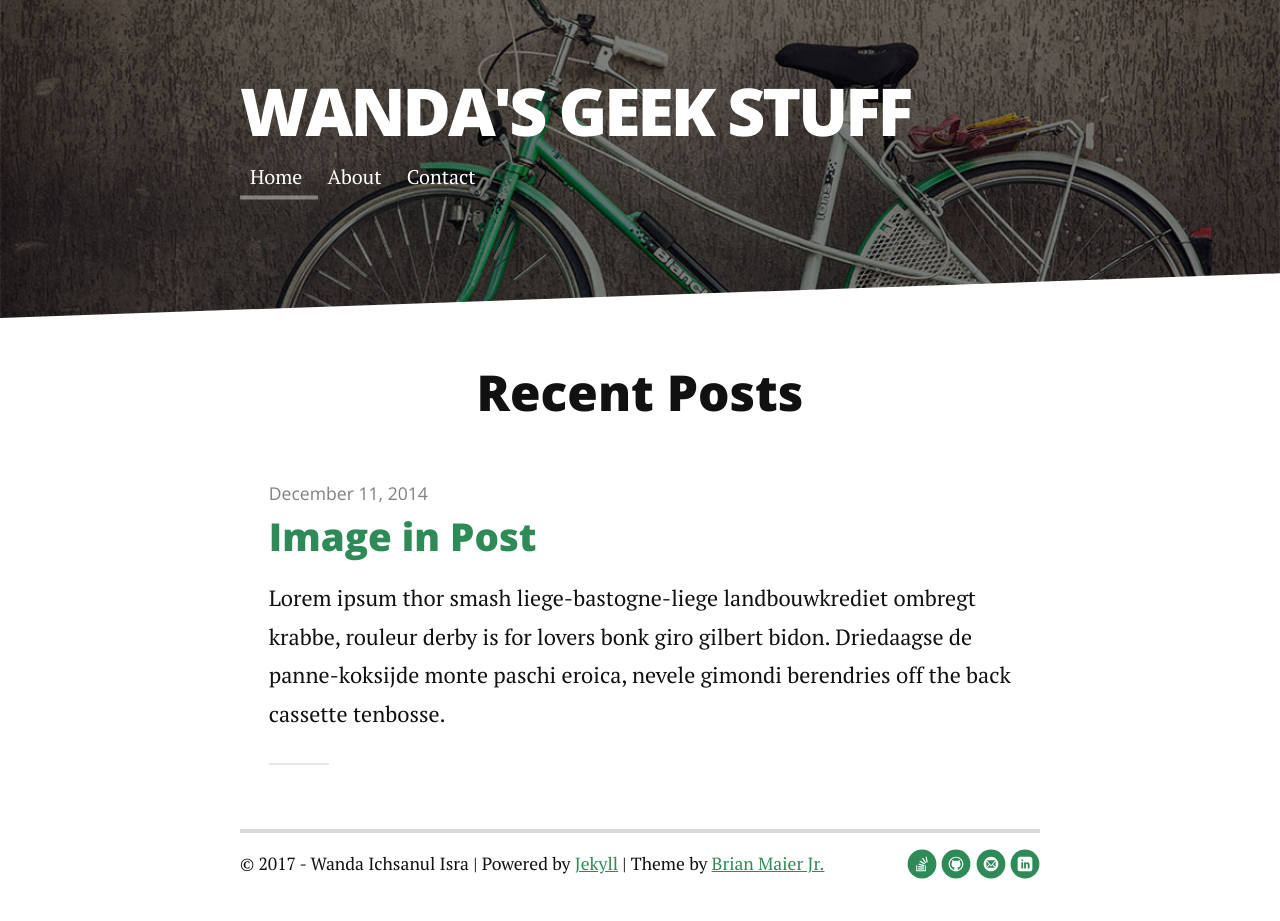
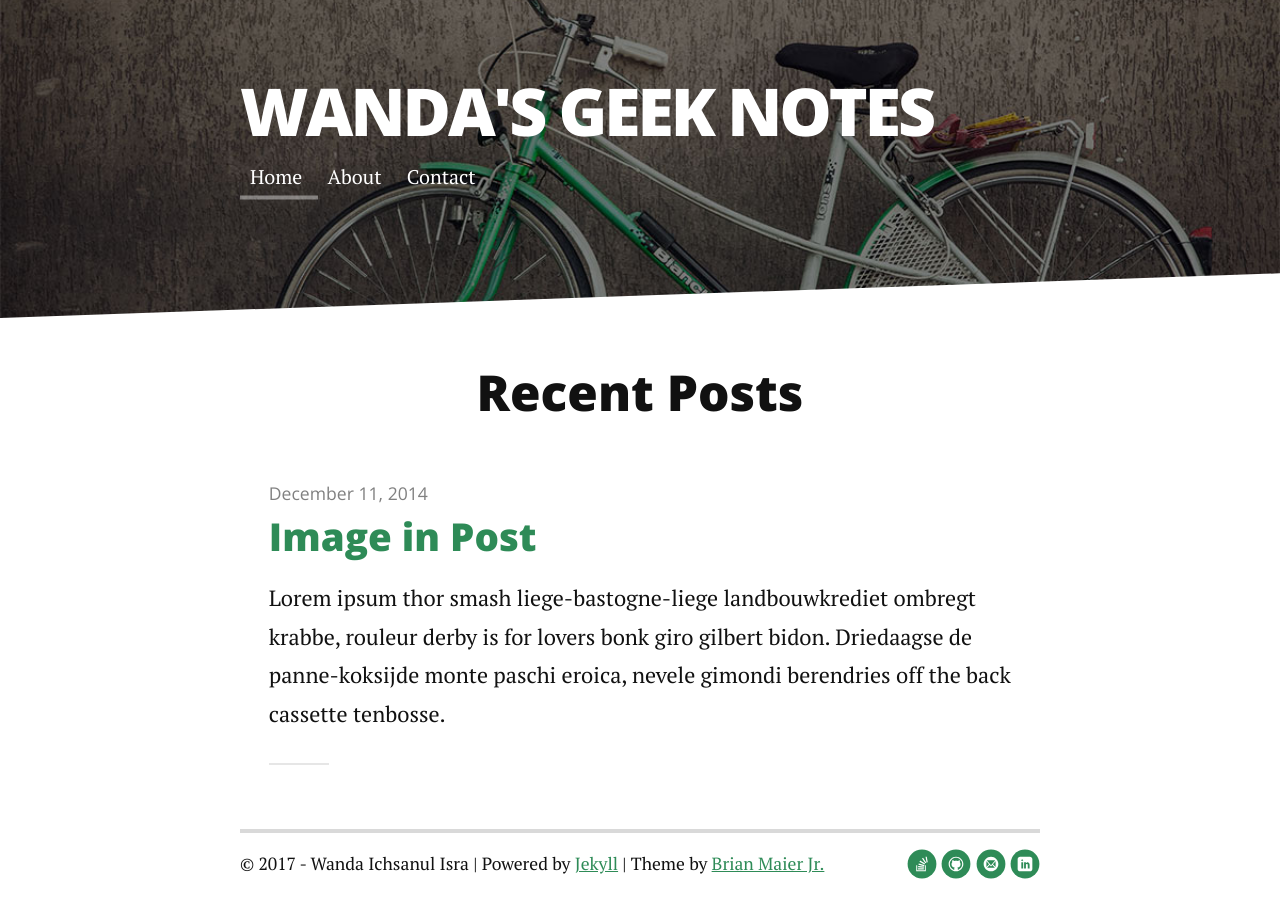
Before and after one commit to wlisrausr/wlisra.github.io, a Jekyll site: the page built from index.html, in a window 1280 px wide. Built offline with Jekyll 4.4.1, drawn with Linux system fonts in a browser that asks for light colours; nearby versions of some CDN libraries; the list of posts is cut into pages by our own code.

Commit message:
Change title & description

```diff
--- a/_config.yml
+++ b/_config.yml
@@ -1,5 +1,5 @@
-title: Wanda's Geek Stuff
-description: Wanda Ichsanul Isra's blog that related to his geek life
+title: Wanda's Geek Notes
+description: Wanda Ichsanul Isra's digital geek notes
 
 url: https://wlisrausr.github.io/
 baseurl: ""
```
